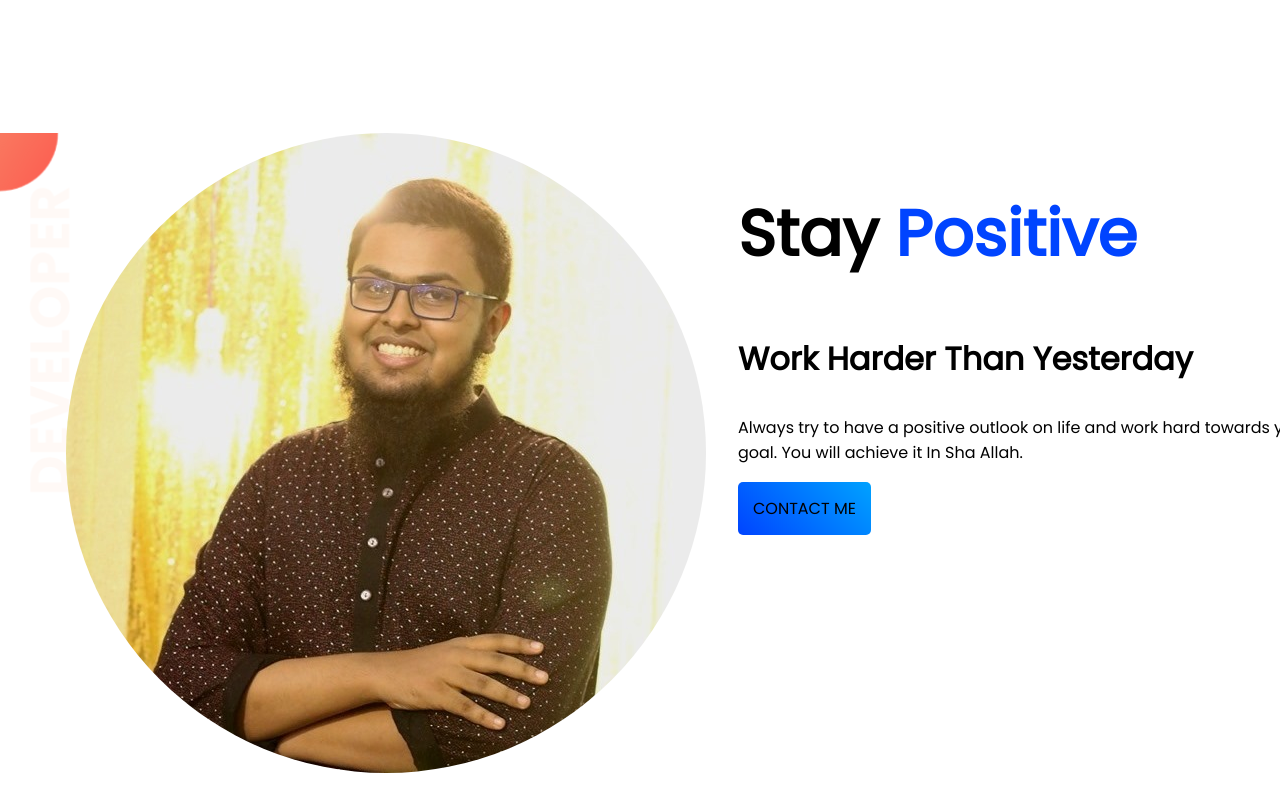
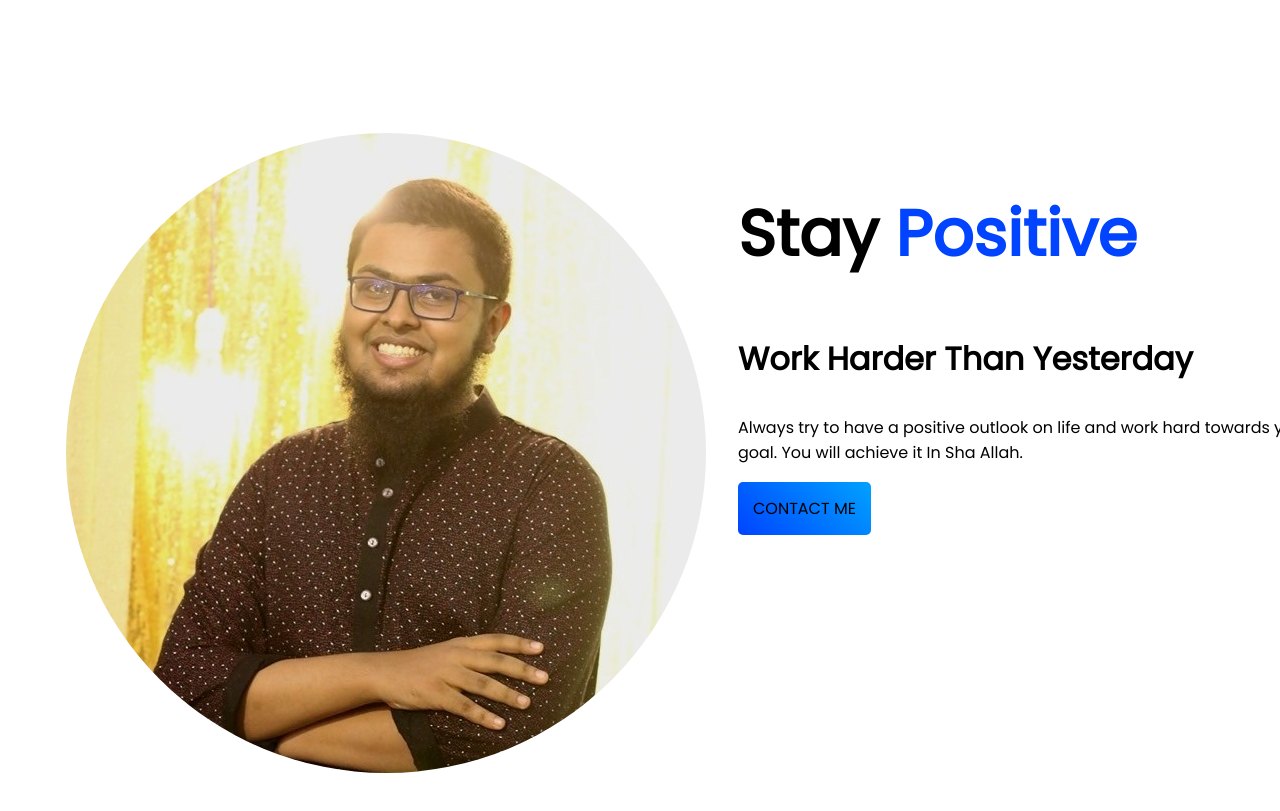
Before and after one commit to SadatArefin/beginner-portfolio, a plain HTML site: page index.html in a window 1280 px wide. Shown: the part 820-1631 px from the top of the page. Drawn offline with Linux system fonts and the light colour scheme.

Commit message:
small change

```diff
--- a/style.css
+++ b/style.css
@@ -79,7 +79,6 @@ h3 {
   justify-content: space-around;
   width: 100%;
   padding-left: 50px;
-  background-image: url("image/top-banner.png");
   background-repeat: no-repeat;
   margin-bottom: 150px;
 }
```
